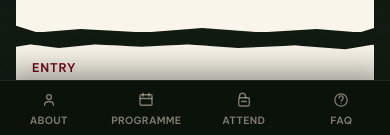
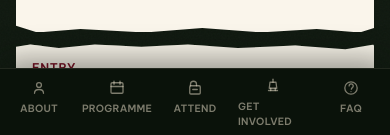
Before and after one commit to Mubeen16/London_community_fest, a Next.js app: page / in a window 390 px wide. Shown: the part 707-842 px from the top of the page. Built offline with nearby package versions, Linux system fonts and the light colour scheme; no server answers.

Commit message:
Add Get involved to mobile bottom navigation.
Replace the vendors slot with a link to the get-involved section and add a matching nav icon.

Co-authored-by: Cursor <cursoragent@cursor.com>

```diff
--- a/components/landing/mobile-bottom-nav.tsx
+++ b/components/landing/mobile-bottom-nav.tsx
@@ -9,6 +9,7 @@ const mobileNavItems = [
   { label: "About", href: "/#about", icon: "about" as const },
   { label: "Programme", href: "/#whats-on", icon: "programme" as const },
   { label: "Attend", href: "/#attend", icon: "attend" as const },
+  { label: "Get involved", href: "/#get-involved", icon: "involved" as const },
   { label: "FAQ", href: "/#faq", icon: "faq" as const },
 ];
 
@@ -21,7 +22,7 @@ export function MobileBottomNav() {
       aria-label="Mobile navigation"
     >
       <div className="pb-[env(safe-area-inset-bottom,0px)]">
-        <ul className="grid grid-cols-4">
+        <ul className="grid grid-cols-5">
           {mobileNavItems.map((item) => {
             const isPageLink = !item.href.includes("#");
             const isActive = isPageLink && pathname === item.href;
--- a/components/ui/mobile-nav-icon.tsx
+++ b/components/ui/mobile-nav-icon.tsx
@@ -1,7 +1,7 @@
 import { cn } from "@/lib/utils";
 
 interface MobileNavIconProps {
-  name: "about" | "programme" | "attend" | "vendors" | "faq";
+  name: "about" | "programme" | "attend" | "involved" | "faq";
   className?: string;
 }
 
@@ -41,12 +41,13 @@ export function MobileNavIcon({ name, className }: MobileNavIconProps) {
           <path d="M9 14h6" />
         </svg>
       );
-    case "vendors":
+    case "involved":
       return (
         <svg className={shared} {...iconProps}>
-          <path d="M4 10 6 5h12l2 5" />
-          <path d="M5 10v9h14v-9" />
-          <path d="M9 14v5M15 14v5" />
+          <path d="M12 3v4" />
+          <path d="M8 7h8l1 8H7l1-8z" />
+          <path d="M9 15v3M15 15v3" />
+          <path d="M6 18h12" />
         </svg>
       );
     case "faq":
```
